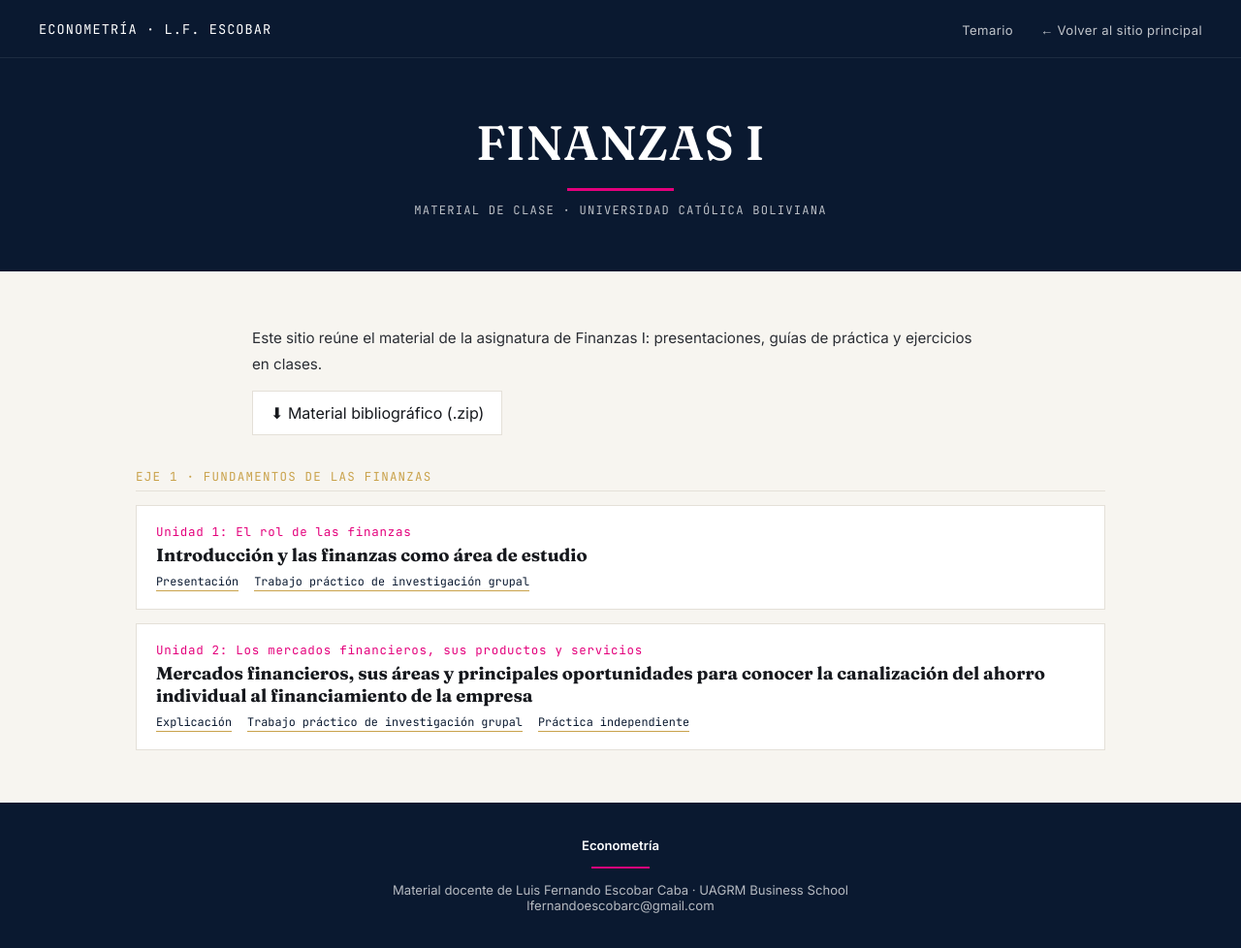
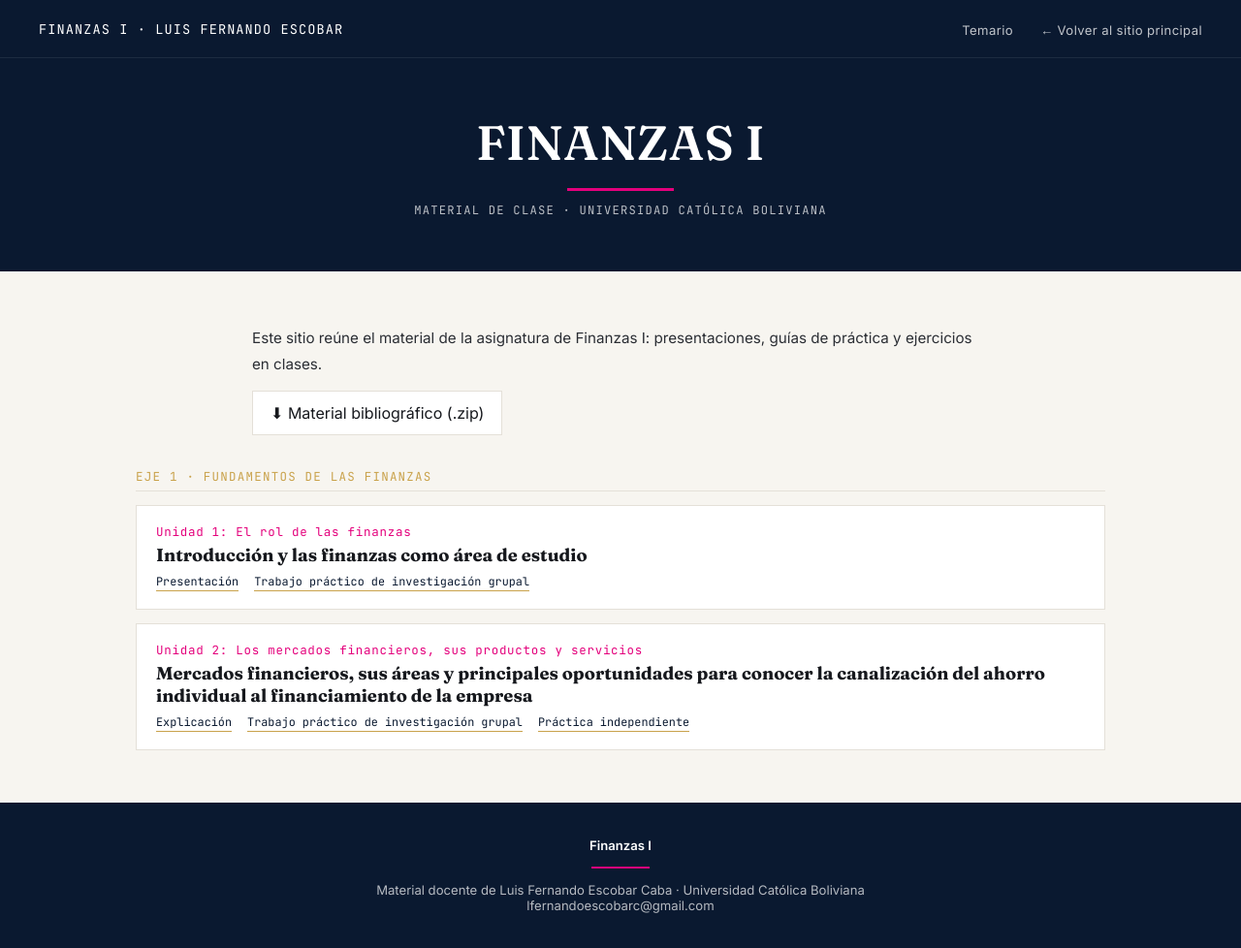
Before and after one commit to LFernandoEscobarC/finanzas, a Jekyll site: the page built from index.md, in a window 1280 px wide and 978 px high. Shown: the whole window at 97% size. Built offline with Jekyll 4.4.1, drawn with Linux system fonts in a browser that asks for light colours.

Commit message:
Update default.html

```diff
--- a/_layouts/default.html
+++ b/_layouts/default.html
@@ -12,19 +12,19 @@
 <body>
 
 <header class="nav">
-  <div class="brand">Econometría · L.F. Escobar</div>
+  <div class="brand">Finanzas I · Luis Fernando Escobar</div>
   <ul>
     <li><a href="{{ '/' | relative_url }}">Temario</a></li>
-    <li><a href="https://lufesc.github.io/">← Volver al sitio principal</a></li>
+    <li><a href="https://LFernandoEscobarC.github.io/">← Volver al sitio principal</a></li>
   </ul>
 </header>
 
 {{ content }}
 
 <footer>
-  <strong>Econometría</strong>
+  <strong>Finanzas I</strong>
   <div class="f-rule"></div>
-  Material docente de Luis Fernando Escobar Caba · UAGRM Business School<br>
+  Material docente de Luis Fernando Escobar Caba · Universidad Católica Boliviana<br>
   lfernandoescobarc@gmail.com
 </footer>
 
```
